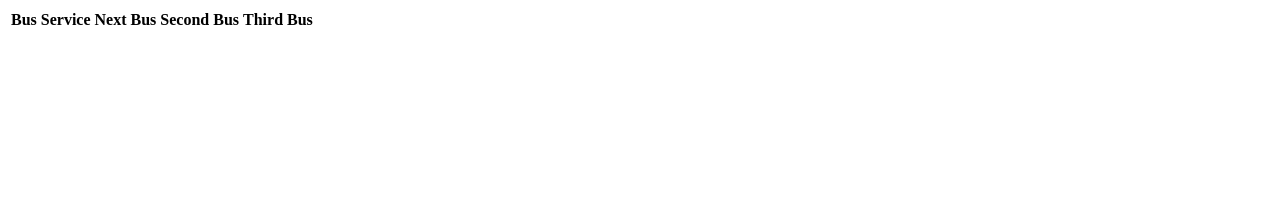
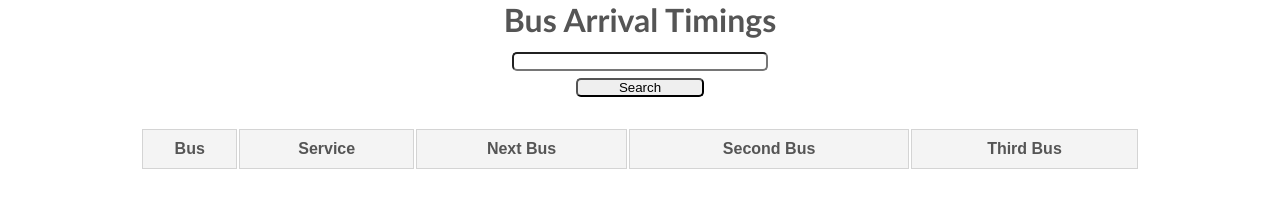
Before and after one commit to DizRiz/Mini-Project-1, a plain HTML site: page index.html in a window 1280 px wide. Drawn offline with Linux system fonts and the light colour scheme; no server answers.

Commit message:
Adds Search box and CSS designs

```diff
--- a/index.html
+++ b/index.html
@@ -4,10 +4,14 @@
     <meta charset="UTF-8" />
     <meta http-equiv="X-UA-Compatible" content="IE=edge" />
     <meta name="viewport" content="width=device-width, initial-scale=1.0" />
-    <tdnk rel="stylesheet" href="styles.css" />
+    <link rel="stylesheet" href="styles.css" />
     <title>Mini Project 1</title>
   </head>
   <body>
+    <h1>Bus Arrival Timings</h1>
+    <div>
+      <input type="search" title="searchBox" name="searchBox" id="searchBox">
+      <input type="button" value="Search">
         <table>
           <thead>
             <tr>
@@ -18,10 +22,9 @@
               <th>Third Bus</th>
             </tr>
           </thead>
-        <tbody>
-
-        </tbody>
+          <tbody></tbody>
         </table>
+      </div>
     <script src="script.js"></script>
     <script>
       fetch("https://arrivelah2.busrouter.sg/?id=53389")
@@ -39,9 +42,13 @@
                 <td>${bus.next2.time}</td>
             </tr>
                         `;
+            // if (markup == null) {
+            //   return ("")
+            // }
             document
               .querySelector("tbody")
               .insertAdjacentHTML("beforeend", markup);
+              console.log(data);
           });
         })
         .catch((error) => console.log(error));
--- a/styles.css
+++ b/styles.css
@@ -0,0 +1,50 @@
+* {
+  margin: 0;
+  padding: 0;
+  box-sizing: border-box;
+}
+h1 {
+  font-family:'Gill Sans', 'Gill Sans MT', 'Calibri', 'Trebuchet MS', sans-serif;
+  display: flex;
+  justify-content: center;
+}
+
+input {
+  display: block;
+  width: 20%;
+  margin: 0 auto;
+  margin-top: 1em;
+  border-radius: 5px;
+}
+
+input[type='button'] {
+  width: 10%;
+  margin: auto;
+  margin-top: 0.5em;
+
+}
+
+body {
+  font-family: sans-serif;
+  min-height: 100vh;
+  color: #555;
+}
+
+table {
+  width: 1000px;
+  margin: 30px auto;
+}
+
+table th {
+  padding: 10px 0;
+  background-color: #f4f4f4;
+  border: thin solid #d4d4d4;
+}
+
+table td {
+  padding: 10px;
+  border: thin solid #d4d4d4;
+  width: 18%;
+  text-align: center;
+  background-color: #fff;
+}
```
Lines whose indentation alone changed are shown as unchanged.
